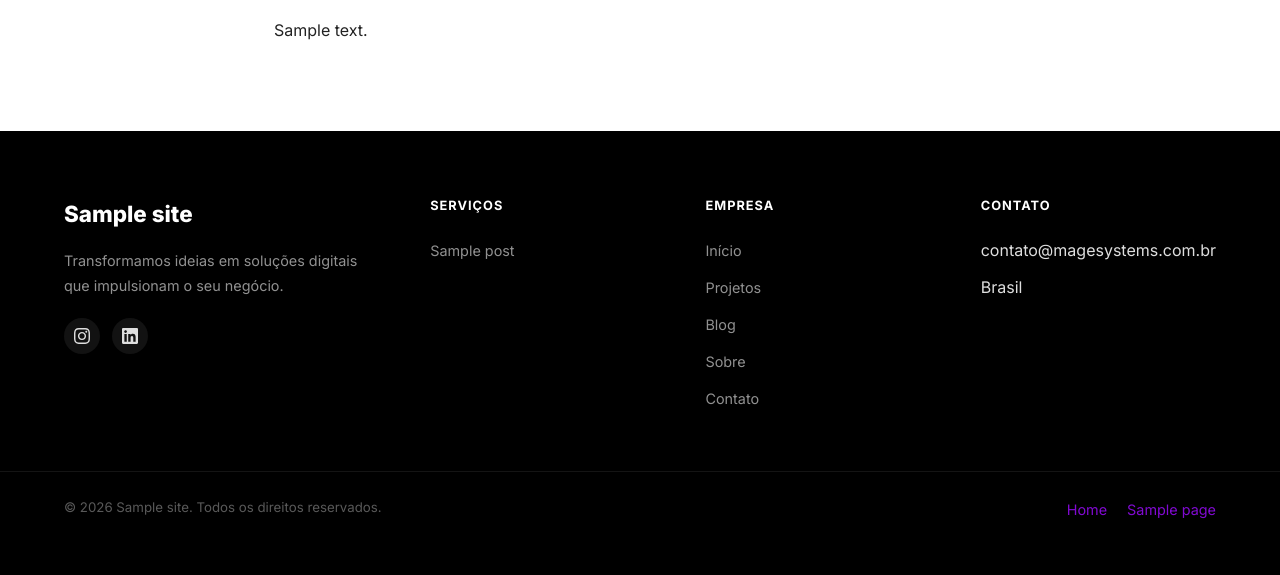
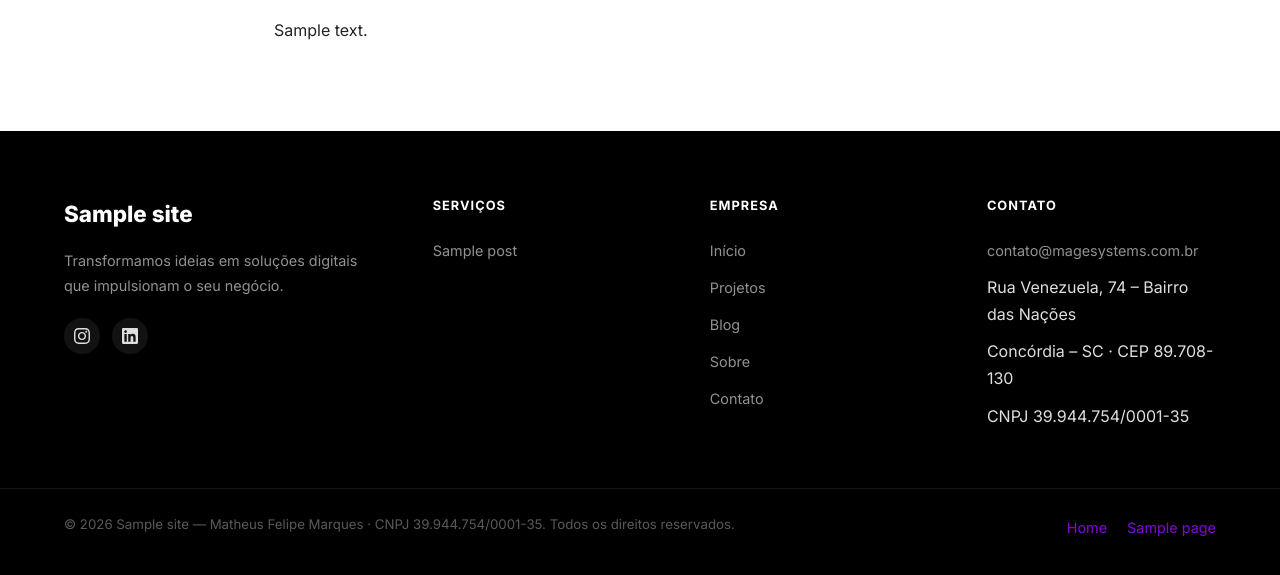
Before and after one commit to Matheus2212/wordpress-custom-theme-mage, a WordPress theme: template page.php in a window 1280 px wide. Shown: the part 308-883 px from the top of the page. Before the commit the page ends 827 px from the top, so only its background shows below. Run offline with PHP 8.4 and a stand-in for WordPress, Linux system fonts and the light colour scheme; the site name, menu and one post (Sample post) are stand-ins, and other content is empty; some libraries are stand-ins or nearby versions.

Commit message:
Update footer with real company details
Fill the footer with the registered business info from the contract
amendment: contact email (linked), address (Rua Venezuela, 74 – Bairro
das Nações, Concórdia/SC, CEP 89.708-130) and CNPJ 39.944.754/0001-35 in
the copyright line. Add a footer fallback linking to the Política de
Privacidade and Termos de Uso pages.

```diff
--- a/footer.php
+++ b/footer.php
@@ -50,8 +50,10 @@
 			<div>
 				<p class="footer-heading"><?php esc_html_e( 'Contato', 'mage' ); ?></p>
 				<ul class="footer-links">
-					<li><?php esc_html_e( 'contato@magesystems.com.br', 'mage' ); ?></li>
-					<li><?php esc_html_e( 'Brasil', 'mage' ); ?></li>
+					<li><a href="mailto:contato@magesystems.com.br">contato@magesystems.com.br</a></li>
+					<li><?php esc_html_e( 'Rua Venezuela, 74 – Bairro das Nações', 'mage' ); ?></li>
+					<li><?php esc_html_e( 'Concórdia – SC · CEP 89.708-130', 'mage' ); ?></li>
+					<li><?php esc_html_e( 'CNPJ 39.944.754/0001-35', 'mage' ); ?></li>
 				</ul>
 				<?php if ( is_active_sidebar( 'footer-1' ) ) : ?>
 					<?php dynamic_sidebar( 'footer-1' ); ?>
@@ -63,14 +65,19 @@
 
 	<div class="footer-bottom">
 		<div class="container" style="display:flex;align-items:center;justify-content:space-between;gap:16px;flex-wrap:wrap;width:100%">
-			<p>&copy; <?php echo esc_html( gmdate( 'Y' ) ); ?> <?php bloginfo( 'name' ); ?>. <?php esc_html_e( 'Todos os direitos reservados.', 'mage' ); ?></p>
+			<p>&copy; <?php echo esc_html( gmdate( 'Y' ) ); ?> <?php bloginfo( 'name' ); ?> — Matheus Felipe Marques · <?php esc_html_e( 'CNPJ 39.944.754/0001-35', 'mage' ); ?>. <?php esc_html_e( 'Todos os direitos reservados.', 'mage' ); ?></p>
 			<?php
 			wp_nav_menu( array(
 				'theme_location' => 'menu-footer',
 				'container'      => false,
 				'depth'          => 1,
-				'fallback_cb'    => false,
 				'items_wrap'     => '<ul class="footer-links" style="display:flex;gap:20px;flex-wrap:wrap;">%3$s</ul>',
+				'fallback_cb'    => function () {
+					echo '<ul class="footer-links" style="display:flex;gap:20px;flex-wrap:wrap;">'
+						. '<li><a href="' . esc_url( home_url( '/politica-de-privacidade/' ) ) . '">' . esc_html__( 'Política de Privacidade', 'mage' ) . '</a></li>'
+						. '<li><a href="' . esc_url( home_url( '/termos-de-uso/' ) ) . '">' . esc_html__( 'Termos de Uso', 'mage' ) . '</a></li>'
+						. '</ul>';
+				},
 			) );
 			?>
 		</div>
```
